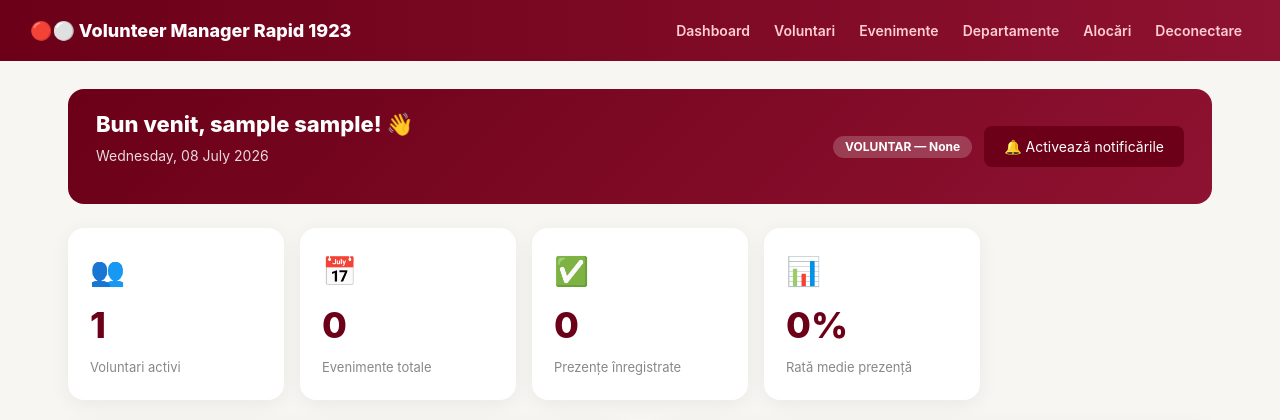
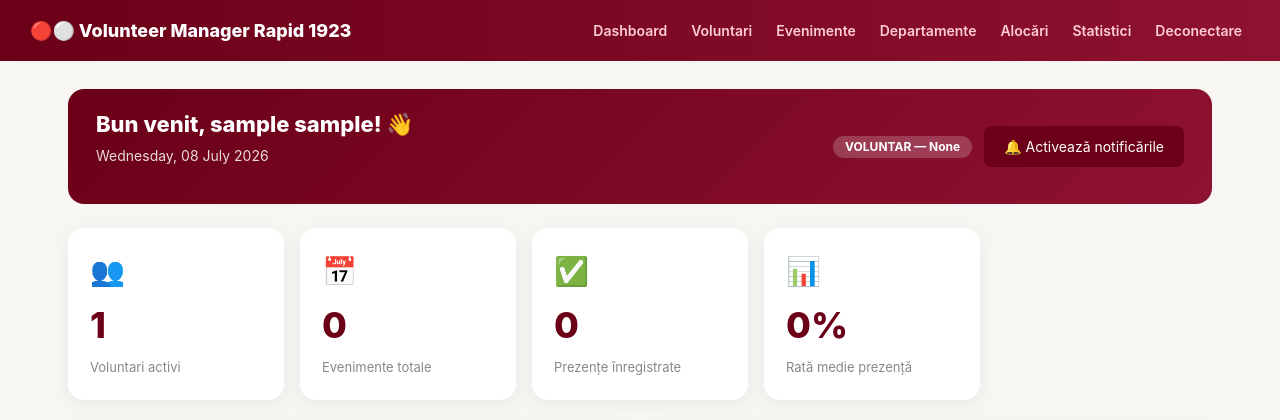
Before and after one commit to indianuciricliu-ops/voluntari-rapid, a Flask app: page / in a window 1280 px wide. Shown: the top 420 px of the page. Run offline with Flask 3, Linux system fonts and the light colour scheme; the visitor is signed in with stand-in values (Sample User, id 1); data comes from the database, SQL or seed files in the repository; data that the repository does not hold is empty.

Commit message:
Add statistics button to navbar

```diff
--- a/templates/dashboard.html
+++ b/templates/dashboard.html
@@ -140,6 +140,7 @@
         <li class="nav-item"><a class="nav-link" href="{{ url_for('evenimente') }}">Evenimente</a></li>
         <li class="nav-item"><a class="nav-link" href="{{ url_for('departamente_view') }}">Departamente</a></li>
         <li class="nav-item"><a class="nav-link" href="{{ url_for('alocari') }}">Alocări</a></li>
+        <li class="nav-item"><a class="nav-link" href="{{ url_for('statistici') }}">Statistici</a></li>
         <li class="nav-item"><a class="nav-link" href="{{ url_for('logout') }}">Deconectare</a></li>
       </ul>
     </div>
```
